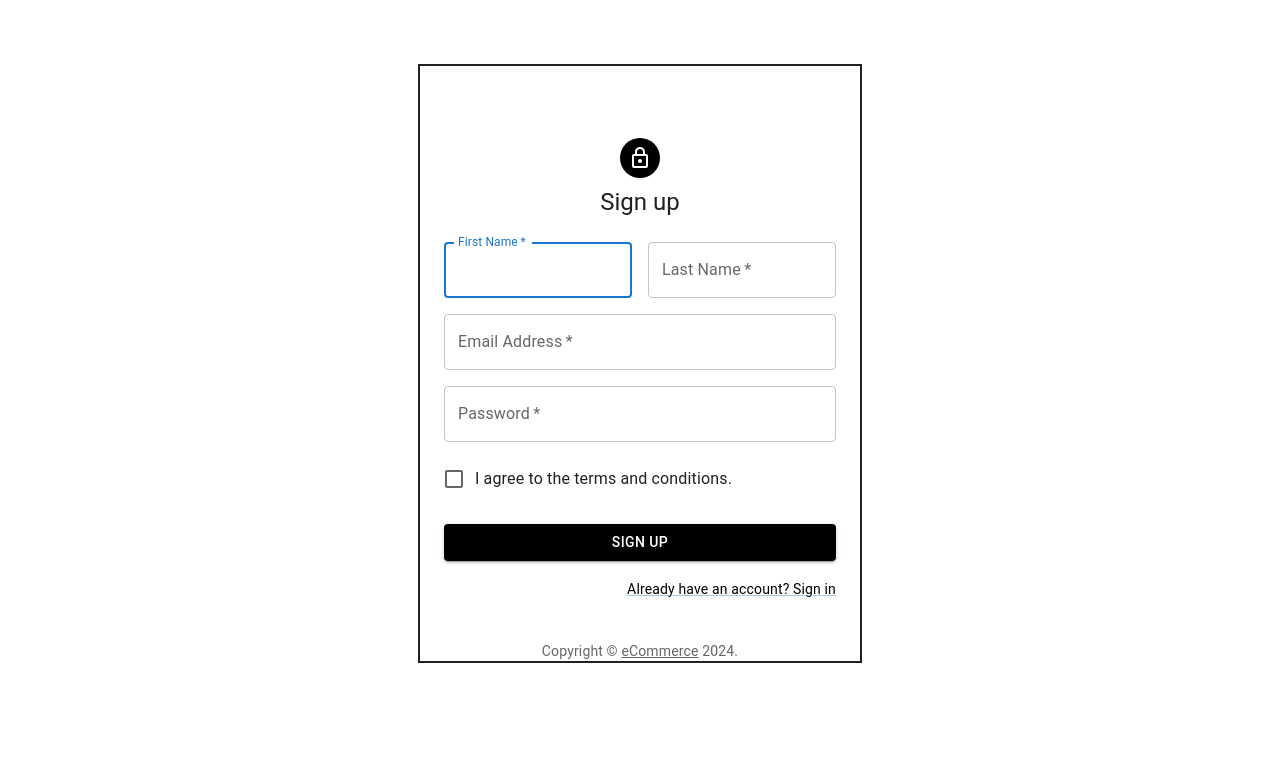
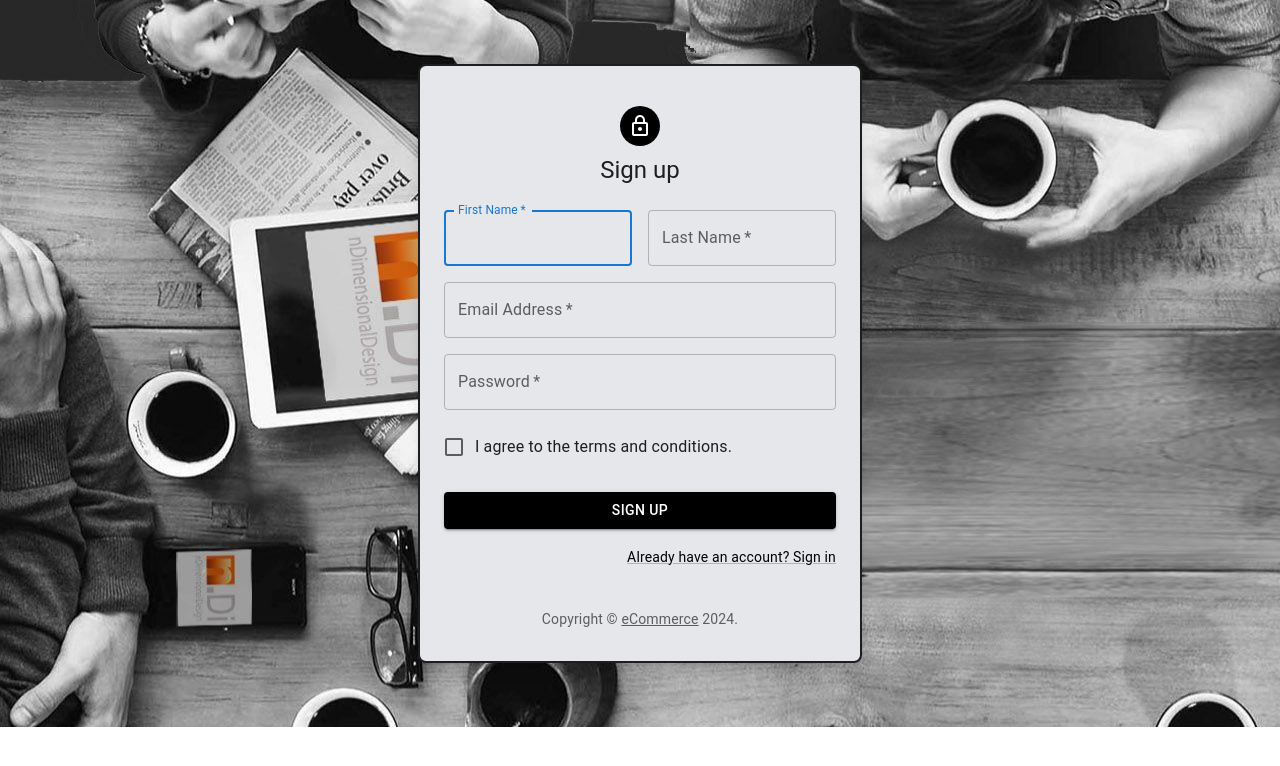
Before and after one commit to Anjali1241/ProductECommerce, a React (Vite) app: page /signup in a window 1280 px wide. Shown: the top 766 px of the page. Built offline with nearby package versions, Linux system fonts and the light colour scheme.

Commit message:
update signUp page

```diff
--- a/src/pages/SignUp.jsx
+++ b/src/pages/SignUp.jsx
@@ -41,19 +41,19 @@ function SignUp() {
 
   return (
     <ThemeProvider theme={defaultTheme} >
-      <div >
+      <div className='bg-login-bg flex items-center justify-center'>
         <Container component="main" maxWidth="xs" sx={{
           border: "2px solid",
           margin: "5% auto"
-      }}>
+        }} className='bg-gray-200 p-8 rounded-lg shadow-lg '>
           <CssBaseline />
           <Box
             sx={{
-            marginTop: 8,
               display: 'flex',
               flexDirection: 'column',
               alignItems: 'center',
             }}
+
           >
             <Avatar sx={{ m: 1, bgcolor: 'black' }}>
               <LockOutlinedIcon />
@@ -122,7 +122,7 @@ function SignUp() {
               </Button>
               <Grid container justifyContent="flex-end">
                 <Grid item>
-                <Link href="#" variant="body2"  sx={{color:"black" }}>
+                  <Link href="#" variant="body2" sx={{ color: "black" }}>
                     Already have an account? Sign in
                   </Link>
                 </Grid>
```
Lines whose indentation alone changed are shown as unchanged.
